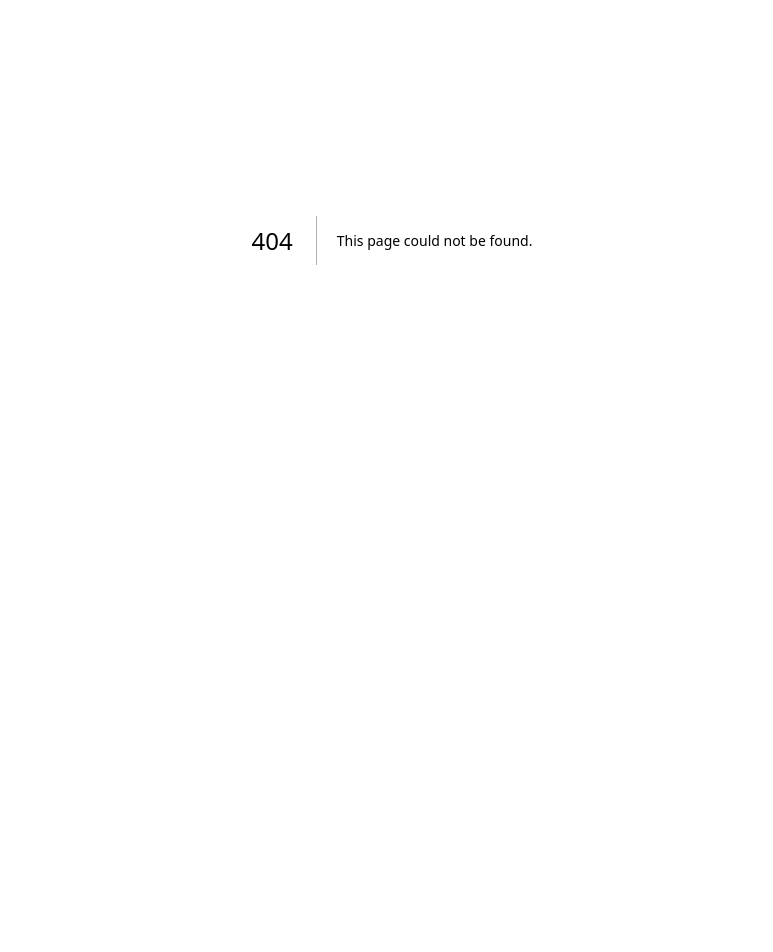
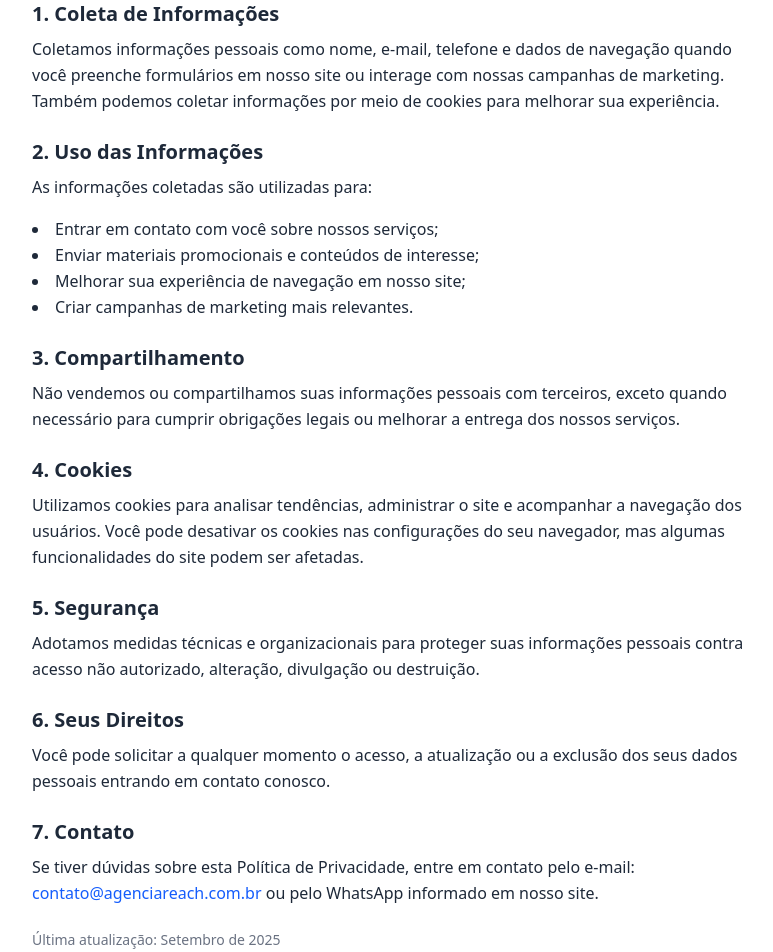
Before and after one commit to agautoreach-art/agencia-app, a Next.js app: page /politica-de-privacidade in a window 1280 px wide. Before the commit this address had no page. Shown: the part 160-1112 px from the top of the page, without its empty margins (248-1021 px from the left). Before the commit the page ends 800 px from the top, so only its background shows below. Built offline with nearby package versions, Linux system fonts and the light colour scheme.

Commit message:
politica privacidade

```diff
--- a/src/app/layout.tsx
+++ b/src/app/layout.tsx
@@ -2,7 +2,6 @@ import type { Metadata } from "next";
 import { Geist, Geist_Mono } from "next/font/google";
 import "./globals.css";
 import Script from "next/script";
-import Image from "next/image";
 
 const geistSans = Geist({
   variable: "--font-geist-sans",
@@ -15,7 +14,7 @@ const geistMono = Geist_Mono({
 });
 
 export const metadata: Metadata = {
-  title: "Auto Reach",  // Aqui é onde você define o novo título
+  title: "Auto Reach",
   description: "Sua descrição personalizada para AUTO REACH",
 };
 
@@ -25,14 +24,15 @@ export default function RootLayout({
   children: React.ReactNode;
 }>) {
   return (
-    <html lang="en">
-      <head>
+    <html lang="pt-BR">
+      <body className={`${geistSans.variable} ${geistMono.variable} antialiased`}>
 
-
-
-<Script strategy='afterInteractive' id='facebook-pixel' dangerouslySetInnerHTML={{
-  __html:`
-
+        {/* Facebook Pixel */}
+        <Script
+          id="facebook-pixel"
+          strategy="afterInteractive"
+          dangerouslySetInnerHTML={{
+            __html: `
               !function(f,b,e,v,n,t,s)
               {if(f.fbq)return;n=f.fbq=function(){n.callMethod?
               n.callMethod.apply(n,arguments):n.queue.push(arguments)};
@@ -43,51 +43,43 @@ s.parentNode.insertBefore(t,s)}(window, document,'script',
               'https://connect.facebook.net/en_US/fbevents.js');
               fbq('init', '814729300897081');
               fbq('track', 'PageView');
+            `,
+          }}
+        />
 
-  `
-}}>
+        <noscript>
+          <img
+            height="1"
+            width="1"
+            style={{ display: "none" }}
+            src="https://www.facebook.com/tr?id=814729300897081&ev=PageView&noscript=1"
+            alt="facebook-pixel"
+          />
+        </noscript>
 
-</Script>
-
-
-
-
-
-
-
-
-        <meta name="viewport" content="width=device-width, initial-scale=1" />
-          <title>Auto Reach</title> {/* Título padrão */}
-
-
-
-
-
-
-       <script
-        dangerouslySetInnerHTML={{__html:`(function(w,d,s,l,i){w[l]=w[l]||[];w[l].push({'gtm.start':
+        {/* Google Tag Manager */}
+        <Script
+          id="gtm"
+          strategy="afterInteractive"
+          dangerouslySetInnerHTML={{
+            __html: `
+              (function(w,d,s,l,i){w[l]=w[l]||[];w[l].push({'gtm.start':
               new Date().getTime(),event:'gtm.js'});var f=d.getElementsByTagName(s)[0],
               j=d.createElement(s),dl=l!='dataLayer'?'&l='+l:'';j.async=true;j.src=
               'https://www.googletagmanager.com/gtm.js?id='+i+dl;f.parentNode.insertBefore(j,f);
-})(window,document,'script','dataLayer','GTM-TWG4NLZ8')`,
-}}>
-       </script>
+              })(window,document,'script','dataLayer','GTM-TWG4NLZ8');
+            `,
+          }}
+        />
 
-      </head>
-
-
-      <body className={`${geistSans.variable} ${geistMono.variable} antialiased`}>
-
+        <noscript>
           <iframe
             src="https://www.googletagmanager.com/ns.html?id=GTM-TWG4NLZ8"
             height="0"
             width="0"
-
-        ></iframe>
-
-        <noscript><Image height={1} width={1} style={{display: 'none'}} alt='facebook-pixel'
-src="https://www.facebook.com/tr?id=814729300897081&ev=PageView&noscript=1"
-/></noscript>
+            style={{ display: "none", visibility: "hidden" }}
+          />
+        </noscript>
 
         {children}
       </body>
--- /dev/null
+++ b/src/app/politica-de-privacidade/page.tsx
@@ -0,0 +1,78 @@
+export default function PoliticaDePrivacidade() {
+  return (
+    <main className="max-w-3xl mx-auto p-6 text-gray-800 leading-relaxed">
+      <h1 className="text-3xl font-bold mb-6">Política de Privacidade</h1>
+
+      <p className="mb-4">
+        A sua privacidade é importante para nós. Esta Política de Privacidade
+        explica como coletamos, utilizamos e protegemos as informações
+        fornecidas por você ao utilizar nosso site.
+      </p>
+
+      <h2 className="text-xl font-semibold mt-6 mb-2">
+        1. Coleta de Informações
+      </h2>
+      <p className="mb-4">
+        Coletamos informações pessoais como nome, e-mail, telefone e dados de
+        navegação quando você preenche formulários em nosso site ou interage com
+        nossas campanhas de marketing. Também podemos coletar informações por
+        meio de cookies para melhorar sua experiência.
+      </p>
+
+      <h2 className="text-xl font-semibold mt-6 mb-2">2. Uso das Informações</h2>
+      <p className="mb-4">
+        As informações coletadas são utilizadas para:
+      </p>
+      <ul className="list-disc list-inside mb-4">
+        <li>Entrar em contato com você sobre nossos serviços;</li>
+        <li>Enviar materiais promocionais e conteúdos de interesse;</li>
+        <li>Melhorar sua experiência de navegação em nosso site;</li>
+        <li>Criar campanhas de marketing mais relevantes.</li>
+      </ul>
+
+      <h2 className="text-xl font-semibold mt-6 mb-2">3. Compartilhamento</h2>
+      <p className="mb-4">
+        Não vendemos ou compartilhamos suas informações pessoais com terceiros,
+        exceto quando necessário para cumprir obrigações legais ou melhorar a
+        entrega dos nossos serviços.
+      </p>
+
+      <h2 className="text-xl font-semibold mt-6 mb-2">4. Cookies</h2>
+      <p className="mb-4">
+        Utilizamos cookies para analisar tendências, administrar o site e
+        acompanhar a navegação dos usuários. Você pode desativar os cookies nas
+        configurações do seu navegador, mas algumas funcionalidades do site
+        podem ser afetadas.
+      </p>
+
+      <h2 className="text-xl font-semibold mt-6 mb-2">5. Segurança</h2>
+      <p className="mb-4">
+        Adotamos medidas técnicas e organizacionais para proteger suas
+        informações pessoais contra acesso não autorizado, alteração, divulgação
+        ou destruição.
+      </p>
+
+      <h2 className="text-xl font-semibold mt-6 mb-2">
+        6. Seus Direitos
+      </h2>
+      <p className="mb-4">
+        Você pode solicitar a qualquer momento o acesso, a atualização ou a
+        exclusão dos seus dados pessoais entrando em contato conosco.
+      </p>
+
+      <h2 className="text-xl font-semibold mt-6 mb-2">7. Contato</h2>
+      <p className="mb-4">
+        Se tiver dúvidas sobre esta Política de Privacidade, entre em contato
+        pelo e-mail:{" "}
+        <a href="mailto:contato@agenciareach.com.br" className="text-blue-600">
+          contato@agenciareach.com.br
+        </a>{" "}
+        ou pelo WhatsApp informado em nosso site.
+      </p>
+
+      <p className="mt-6 text-sm text-gray-500">
+        Última atualização: Setembro de 2025
+      </p>
+    </main>
+  );
+}
```
Lines whose indentation alone changed are shown as unchanged.
